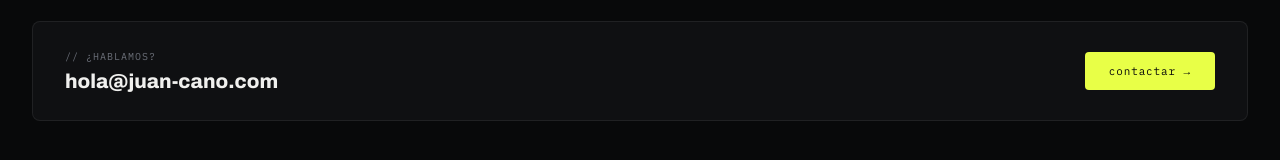
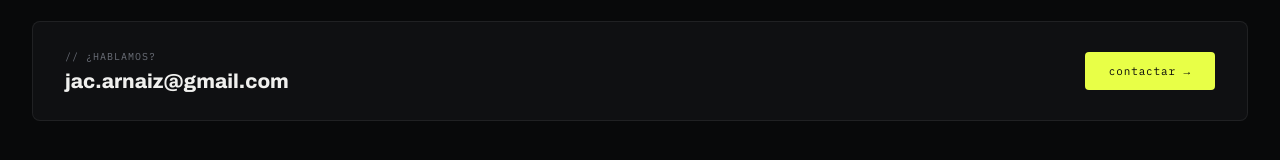
Before and after one commit to JuanCano88/portfolio-juan, a Next.js app: page /about in a window 1280 px wide. Shown: the part 1316-1476 px from the top of the page. Built offline with nearby package versions, Linux system fonts and the light colour scheme.

Commit message:
Cambio en email

```diff
--- a/app/about/page.tsx
+++ b/app/about/page.tsx
@@ -127,7 +127,7 @@ export default function AboutPage() {
         <div className={styles.contactCard}>
           <div>
             <p className={styles.contactLabel}>// ¿HABLAMOS?</p>
-            <p className={styles.contactEmail}>hola@juan-cano.com</p>
+            <p className={styles.contactEmail}>jac.arnaiz@gmail.com</p>
           </div>
           <div className={styles.contactBtn}>contactar →</div>
         </div>
```
